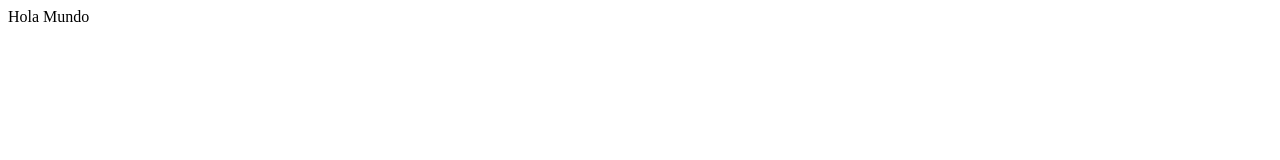
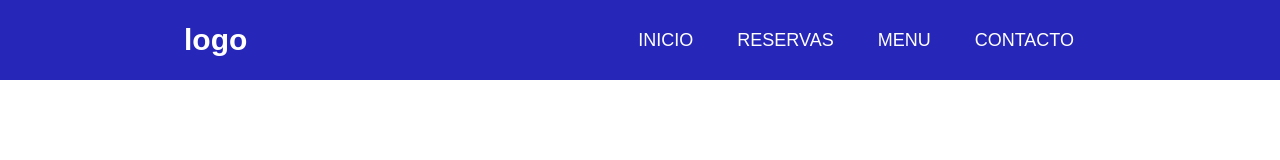
Before and after one commit to FernaandoAriel/LaCasuela, a plain HTML site: page index.html in a window 1280 px wide. Drawn offline with Linux system fonts and the light colour scheme.

Commit message:
barra de navegacion

```diff
--- a/css/styles.css
+++ b/css/styles.css
@@ -0,0 +1,63 @@
+* {
+    margin: 0;
+    box-sizing: border-box;
+}
+
+body {
+    font-family: sans-serif;
+    padding: 90px 20px 0;
+}
+
+.header {
+    background-color: rgb(38, 38, 185);
+    height: 80px;
+    position: fixed;
+    width: 100%;
+    top: 0;
+    left: 0;
+}
+
+.nav{
+    display: flex;
+    justify-content: space-between;
+    max-width: 992px;
+    margin: 0 auto;
+
+}
+
+.nav-link {
+    color: white;
+    text-decoration: none;
+}
+
+.logo {
+    font-size: 30px;
+    font-weight: bold;
+    padding: 0 40px;
+    line-height: 80px;
+}
+
+.nav-menu{
+    display: flex;
+    margin-right: 40px;
+    list-style: none;
+}
+
+.nav-menu-item{
+    font-size: 18px;
+    margin: 0 10px;
+    line-height: 80px;
+    text-transform: uppercase;
+    width: max-content;
+}
+
+.nav-menu-link{
+    padding: 8px 12px;
+    border-radius: 3px;
+    transition: 0.5s;
+}
+
+.nav-menu-link:hover{
+    background-color: #11367c;
+
+}
--- a/index.html
+++ b/index.html
@@ -1,12 +1,22 @@
 <!DOCTYPE html>
-<html lang="en">
+<html lang="es">
 <head>
     <meta charset="UTF-8">
     <meta name="viewport" content="width=device-width, initial-scale=1.0">
     <title>La Casuela | Inicio </title>
-    <link rel="stylesheet" src="css/styles.css">
+    <link rel="stylesheet" href="css/styles.css">
 </head>
 <body>
-    Hola Mundo
+    <header class="header">
+        <nav class="nav">
+            <a href="#" class="logo nav-link">logo</a>
+            <ul class="nav-menu">
+                <li class="nav-menu-item"><a href="" class="nav-menu-link nav-link">Inicio</a></li>
+                <li class="nav-menu-item"><a href="" class="nav-menu-link nav-link">Reservas</a></li>
+                <li class="nav-menu-item"><a href="" class="nav-menu-link nav-link">Menu</a></li>
+                <li class="nav-menu-item"><a href="" class="nav-menu-link nav-link">Contacto</a></li>
+            </ul>
+        </nav>
+    </header>
 </body>
 </html>
```
